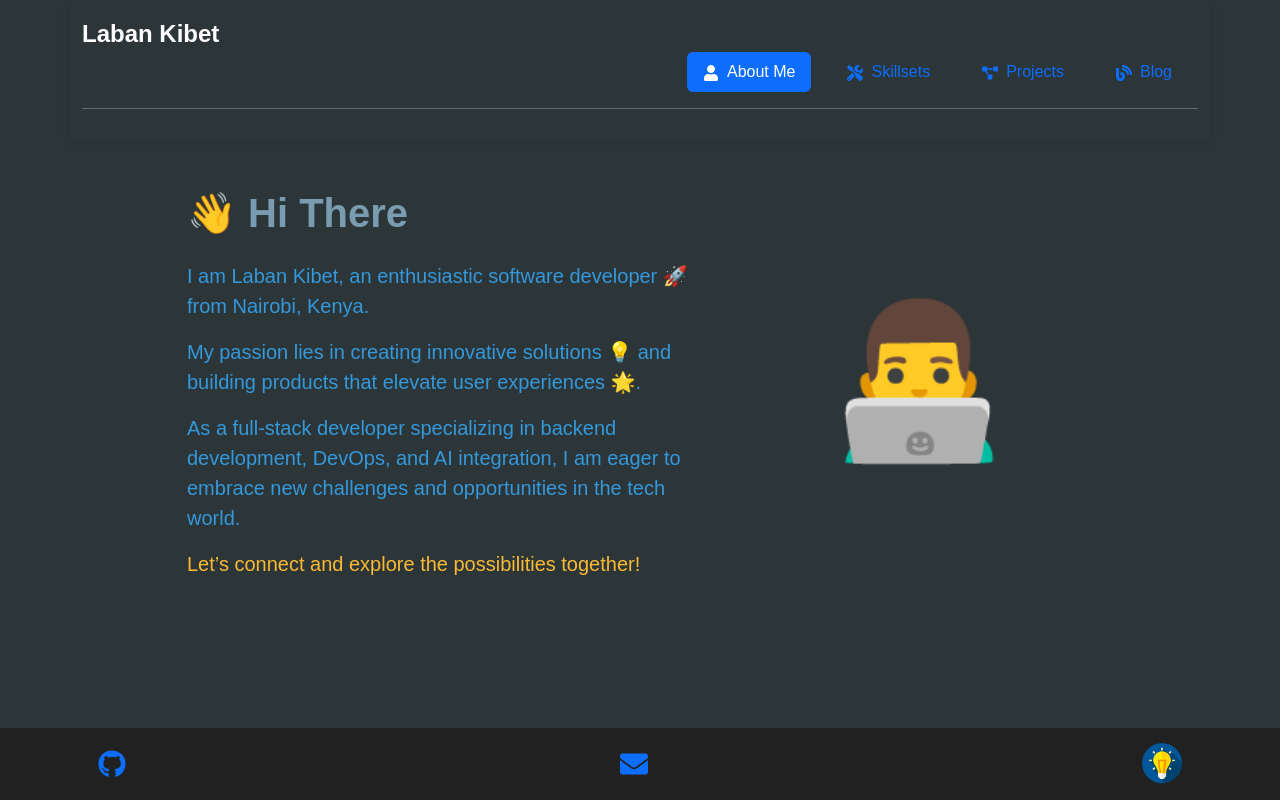
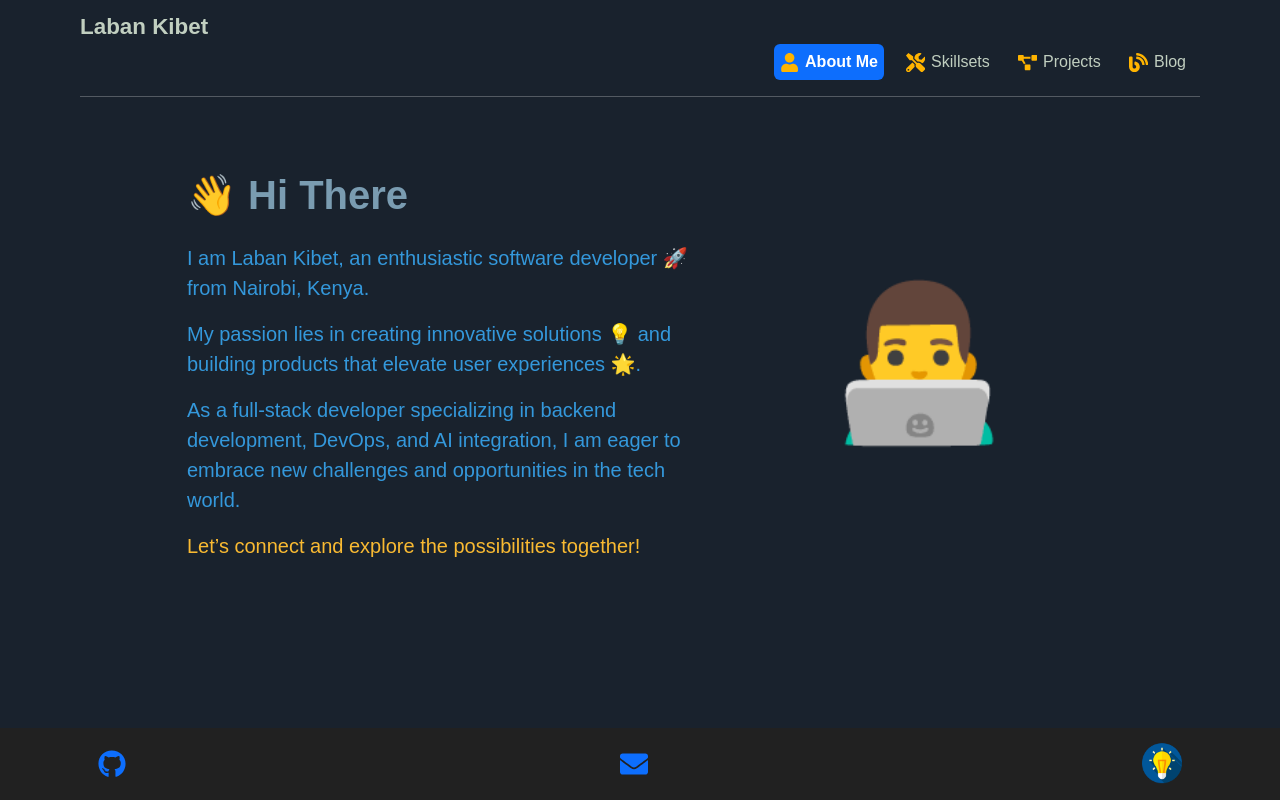
Before and after one commit to Laban254/my-portfolio, a React (Create React App) app: page / in a window 1280 px wide. Built offline with nearby package versions, Linux system fonts and the light colour scheme.

Commit message:
Update css

```diff
--- a/src/App.css
+++ b/src/App.css
@@ -96,45 +96,41 @@
 
 
 
-
 /* Container Styling */
 .projects-container {
   max-width: 1100px;
   margin: 0 auto;
   padding: 20px;
-  background-color: #3F4E4F; /* Soft background for the container  2C3639*/
+  background-color: #1f2d38; /* Soft background for the container */
   border-radius: 12px;
-  margin-bottom: 80px;
+  margin-bottom: 100px; /* Increased margin to separate content from footer */
 }
 
 /* Title Styling */
 h1 {
   text-align: center;
-  font-size: 2.4rem;
+  font-size: 1.4rem;
   color: #2c3e50; /* Darker shade for title */
-  font-weight: 700;
+  font-weight: 400;
   letter-spacing: 0.5px;
-  margin-bottom: 40px;
+  margin-bottom: 60px;
 }
+
 
 /* Grid Layout */
 .projects-grid {
-  display: grid;
-  grid-template-columns: repeat(auto-fill, minmax(300px, 1fr));
+  display: block; /* Display projects in a single column */
   gap: 25px;
 }
 
 /* Card Styling */
 .project-card {
-  background-color: #F8F5F1; /* Soft white for the card background   3F4E4F*/
-
+  background-color: #263644; /* Soft white for the card background */
   border-radius: 8px;
-  padding: 20px;
+  padding: 10px;
   box-shadow: 0 4px 12px rgba(0, 0, 0, 0.1);
   transition: transform 0.2s ease-in-out, box-shadow 0.2s ease-in-out;
-  display: flex;
-  flex-direction: column;
-  min-height: 350px; /* Minimum height for uniformity */
+  margin-bottom: 25px; /* Space between cards */
 }
 
 .project-card:hover {
@@ -142,135 +138,145 @@ h1 {
   box-shadow: 0 8px 20px rgba(0, 0, 0, 0.15); /* Stronger shadow on hover */
 }
 
-/* Title Link */
+/* Title Styling */
 .project-title a {
-  font-size: 1.35rem;
-  color: #2980b9; /* Primary color for title */
-  font-weight: 600;
+  font-size: 1.25rem;
+  font-weight: bold;
+  color: #e0e0e0;
   text-decoration: none;
-  transition: color 0.2s ease;
+  transition: color 0.3s ease;
+  display: flex;
+  align-items: center;
+}
+
+.project-title i {
+  color: #2ecc71; /* GitHub icon color */
+  margin-right: 8px;
 }
 
 .project-title a:hover {
-  color: #3498db; /* Lighter shade on hover */
-  text-decoration: underline;
+  color: #2ecc71;
+}
+/* Description Styling */
+.project-description {
+  font-size: 1rem;
+  color: #c8c8c8;
+  margin-top: 8px;
+  line-height: 1.6;
+  padding-bottom: 12px;
+  border-bottom: 1px solid #3a4b5a;
+  margin-bottom: 12px; /* Added space below description */
 }
 
-/* Description Section */
-.project-description {
+/* Topics Container Styling */
+.project-topics {
   font-size: 1rem;
-  color: #7f8c8d; /* Muted gray for description */
-  line-height: 1.5;
-  margin-top: 10px;
-  overflow-y: auto; /* Enable vertical scroll */
-  max-height: 100px;
-  padding-right: 5px; /* Padding for scrollbar space */
-  border-top: 1px solid #ecf0f1; /* Light border for separation */
-  padding-top: 10px;
-  flex-grow: 1; /* Allow description to grow and fill space */
+  color: #a8c0d1;
+  margin-top: 16px; /* Increased space between description and topics */
+  padding: 10px 0;
+  display: flex;
+  flex-wrap: wrap;
+  gap: 10px; /* Adjusted gap between topics */
 }
 
-/* Language Section */
-.project-language {
-  font-size: 0.95rem;
-  color: #34495e; /* Slightly darker gray */
-  margin-top: 10px;
-  padding-top: 10px;
-  border-top: 1px solid #ecf0f1;
+.topic-item {
+  display: inline-flex;
+  align-items: center;
+  background-color: #34495e;
+  color: #e0e0e0;
+  padding: 3px 6px;
+  border-radius: 12px;
+  font-size: 0.9rem;
+  transition: background-color 0.3s ease, transform 0.2s ease;
+  margin-right: 8px; /* Space between individual topic items */
 }
 
-/* Language Container */
-.language-container {
-  display: flex; /* Use flex for inline layout */
-  flex-wrap: wrap; /* Allow wrapping */
-  gap: 5px; /* Space between items */
+.topic-item:hover {
+  background-color: #2ecc71;
+  color: #ffffff;
+  transform: translateY(-2px); /* Subtle lift */
 }
 
-/* Language Item */
+/* Language Item Styling */
 .language-item {
-  display: flex; /* Flex for horizontal alignment */
+  display: inline-block;
+  color: #e0e0e0;
+  font-size: 0.95rem;
+  margin-right: 12px;
+  padding: 4px 8px;
+  background-color: #2c3e50;
+  border-radius: 8px;
+  margin-bottom: 8px; /* Added space between language items */
 }
 
-/* Language Name Styling */
 .language-name {
-  font-weight: 600; /* Bold for better emphasis */
-  color: #2980b9; /* Primary color for the language name */
+  font-weight: bold;
+  color: #a4d4ae;
 }
 
-/* Language Percentage Styling */
 .language-percentage {
-  color: #7f8c8d; /* Muted gray for percentage */
-  font-style: italic; /* Italic for differentiation */
-}
-
-/* Topics Section */
-.project-topics {
-  font-size: 0.95rem;
-  color: #34495e; /* Slightly darker gray */
-  margin-top: 10px;
-  padding-top: 10px;
-  border-top: 1px solid #ecf0f1;
-}
-
-/* Topic Container */
-.topic-container {
-  display: flex; /* Flex for inline layout */
-  flex-wrap: wrap; /* Allow wrapping */
-  gap: 5px; /* Space between items */
-}
-
-/* Topic Item */
-.topic-item {
-  font-weight: 600; /* Bold for better emphasis */
-  color: #2980b9; /* Primary color for topics */
-}
-
-.project-topics strong {
-  font-weight: 600;
-  color: #34495e; /* Slightly darker gray */
+  color: #c4c4c4;
 }
 
 
 
 
+
 /* nav */
-.navigation {
-
-  padding: 1rem; /* Padding around the nav */
-  border-radius: 5px; /* Rounded corners */
-  box-shadow: 0 2px 10px rgba(0, 0, 0, 0.1); /* Soft shadow */
+/* Container and Name Styling */
+.container.navigation {
+  padding: 10px;
+  border-radius: 8px;
 }
 
 .name-container .name {
-  font-size: 1.5rem; /* Increased font size */
-  font-weight: bold; /* Bold text */
-  margin-bottom: 1rem; /* Space below the name */
+  font-size: 1.4rem;
+  font-weight: bold;
+  color: #C1CFC0; /* Soft light text for readability */
+  padding-bottom: 5px;
 }
 
-.nav-item {
-  margin: 0 10px; /* Space between nav items */
+/* Nav Item Styling */
+.nav-pills .nav-item {
+  margin: 0 8px;
 }
 
-.nav-link {
-  display: flex; /* Flex display for icon and text */
-  align-items: center; /* Center icon and text vertically */
-  color: #dce2e9; /* Primary link color */
-  text-decoration: none; /* Remove underline */
-  padding: 10px 15px; /* Padding for clickable area */
-  border-radius: 5px; /* Rounded button */
-  transition: background-color 0.3s ease, color 0.3s ease; /* Smooth transition */
+.nav-pills .nav-link {
+  color: #C1CFC0; /* Text color */
+  font-weight: 500;
+  padding: 4px 6px;
+  border-radius: 4px;
+  transition: all 0.2s ease;
+  display: flex;
+  align-items: center;
 }
 
-.nav-link:hover {
-  background-color: #EAE7B1; /* Light blue background on hover */
-  color: #0056b3; /* Darker color on hover */
+.nav-pills .nav-link .nav-icon {
+  margin-right: 6px;
+  font-size: 1.2rem;
+  color: #FFB400; /* Highlight color for icons */
 }
 
-.nav-link.active {
-  background-color: #EAE7B1; /* Active link background */
-  color: white; /* Active link text color */
+/* Hover & Active States */
+.nav-pills .nav-link:hover {
+  background-color: #3A4750;
+  color: #FFFFFF;
+  box-shadow: 0 2px 6px rgba(0, 0, 0, 0.2);
 }
 
-.nav-icon {
-  margin-right: 8px; /* Space between icon and text */
+.nav-pills .nav-link.active {
+  background-color: #FFB400;
+  color: #263644; /* Darker color for contrast on active state 2ecc71 FFB400*/
+  font-weight: bold;
 }
+
+/* Link Styles */
+.nav-pills .nav-link a {
+  color: inherit;
+  text-decoration: none;
+}
+
+hr {
+  border-top: 1px solid #C1CFC0; /* Line divider */
+  margin-top: 15px;
+}
--- a/src/components/Projects.js
+++ b/src/components/Projects.js
@@ -8,8 +8,8 @@ const Projects = () => {
     "Event-management-API", "StudyHub", "postgres_db_tool", "customer-management-api",
     "ExpressJs-RESTFUL--API_demo", "simple-CI-system", "WebScrapify", "django-rabbitmq-celery-smtp",
     "WeatherSnap", "user-management-automation-script",
-    "TicketingSystem", "ImageGen-OpenAI", "FileEncryptAndDecrypt", "my-portfolio", "ecommerce-platform-backend ",
-    "event-driven-order-processing ", "social-connect-api ", "grpc-user-payment-services ", "task-manager-api", "FastAPI-Kubernetes"
+    "TicketingSystem", "ImageGen-OpenAI", "FileEncryptAndDecrypt", "my-portfolio", "ecommerce-platform-backend",
+    "event-driven-order-processing", "social-connect-api", "grpc-user-payment-services", "task-manager-api", "FastAPI-Kubernetes"
   ];
 
   useEffect(() => {
@@ -63,11 +63,12 @@ const Projects = () => {
       <div className="projects-grid">
         {repos.map((repo) => (
           <div key={repo.id} className="project-card">
-            <h2 className="project-title">
+            <h3 className="project-title">
               <a href={repo.html_url} target="_blank" rel="noopener noreferrer">
+              <i className="fab fa-github" style={{ marginRight: '8px' }}></i>
                 {repo.name}
               </a>
-            </h2>
+            </h3>
             <p className="project-description">
               {repo.description || "No description available."}
             </p>
--- a/src/index.css
+++ b/src/index.css
@@ -2,7 +2,7 @@
 
 
 body.dark-mode {
-  background-color: #1E201E; /* Dark mode background color */
+  background-color: #0a0d14; /* Dark mode background color */
   color: #ffffff; /* Dark mode text color */
 }
 
@@ -33,7 +33,7 @@ code {
 
 body {
   font-family: 'Raleway', sans-serif;
-  background-color: #2C3639; /* Adjusted background color */
+  background-color: #19222d; /* Adjusted background color */
   color: #ffffff; /* Adjusted text color */
   min-height: 100vh;
 }
```
